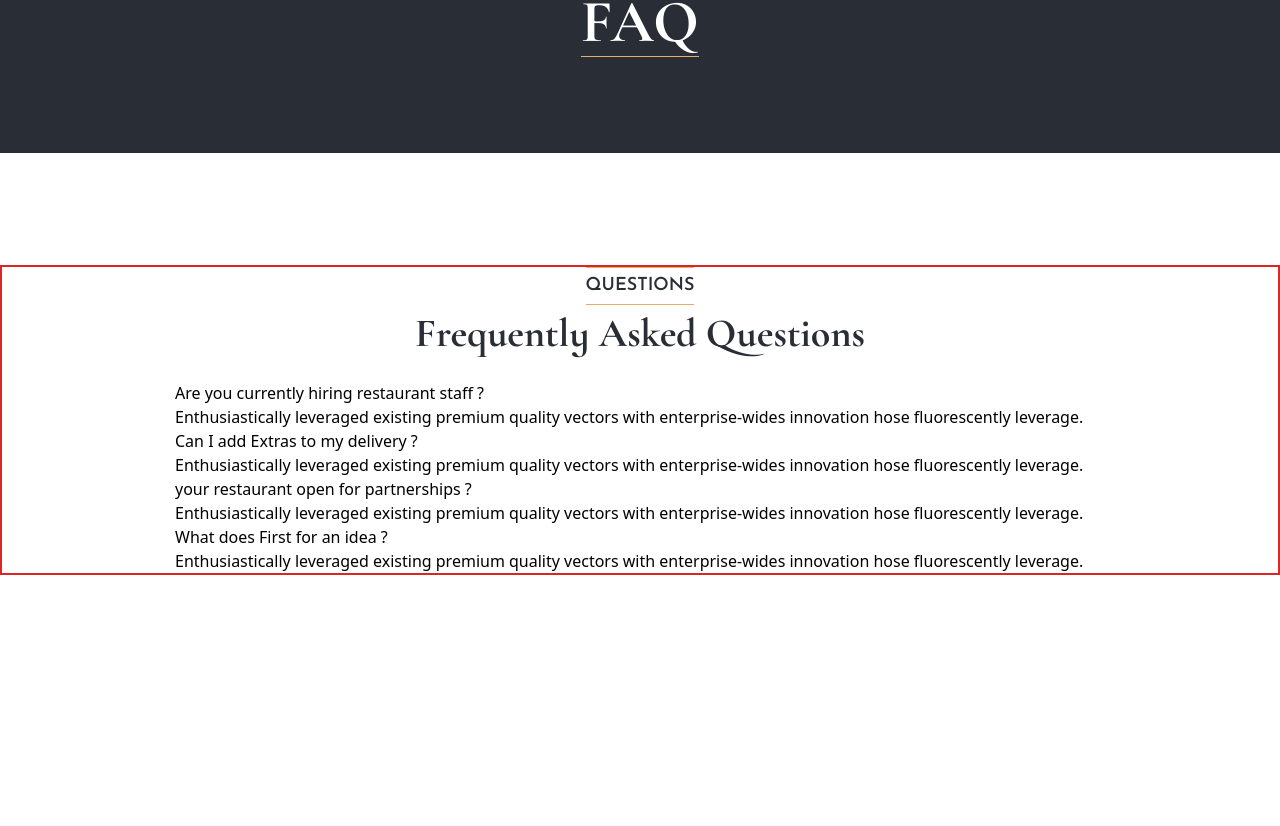
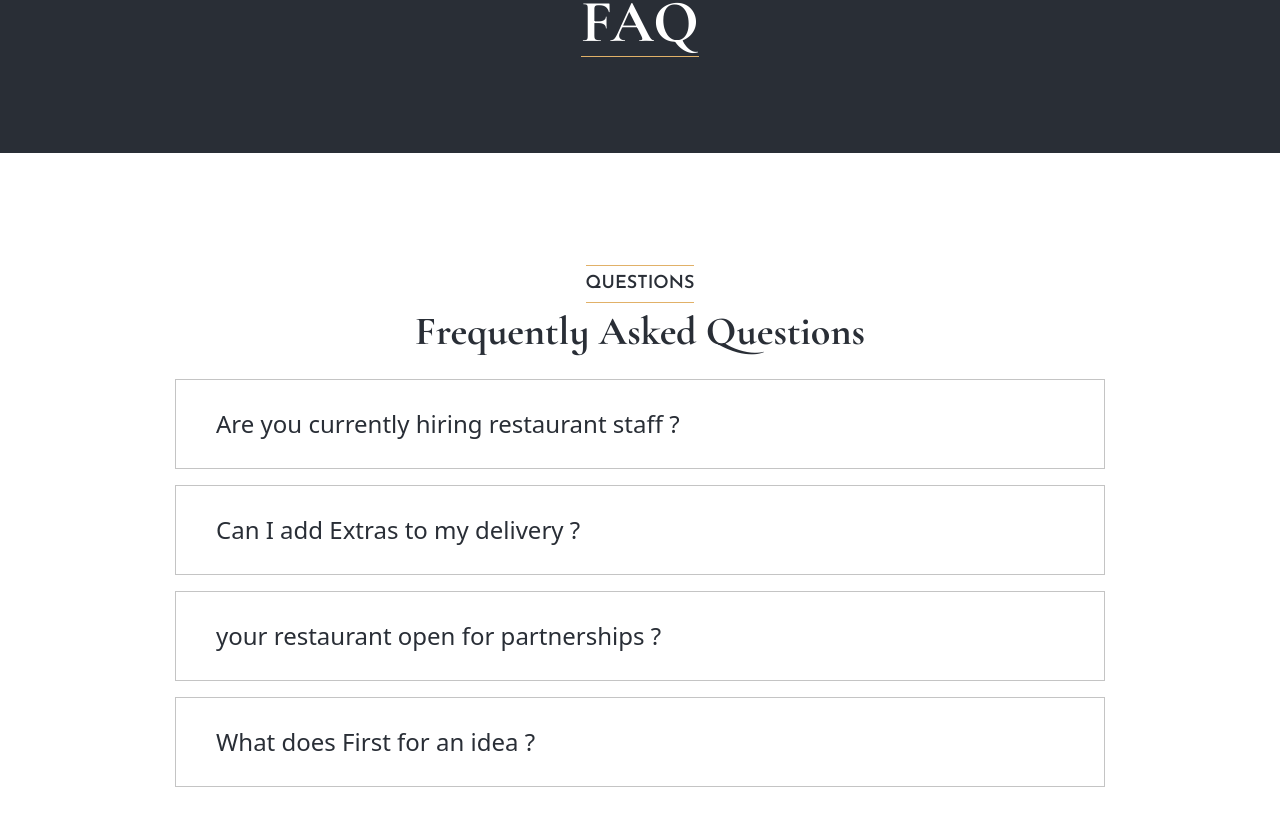
Before and after one commit to devmanirul/restaurant-react, a React (Vite) app: page /faq in a window 1280 px wide. Shown: the part 522-1348 px from the top of the page. Before the commit the page ends 1209 px from the top, so only its background shows below. Built offline with nearby package versions, Linux system fonts and the light colour scheme.

Commit message:
update Qustion component

```diff
--- a/src/components/ErrorDiv/index.jsx
+++ b/src/components/ErrorDiv/index.jsx
@@ -4,14 +4,14 @@ const ErrorDiv = () => {
   return (
     <div className="flex flex-col justify-center items-center py-10 md:py-0 md:pb-28">
       {/* top */}
-      <div className="flex flex-row justify-center items-center md:w-[400px] md:h-[450px]">
+      <div className="flex flex-row justify-center items-center">
         <h1 className="md:text-[290px] text-9xl font-bold font-Cormorant">4</h1>
 
-        <div className="">
+        <div className="w-48">
           <img
             src="https://i.ibb.co.com/n3t5HB7/Image.png"
             alt=""
-            className="h-24 md:h-[200px] md:w-[240px]"
+            className=""
           />
         </div>
 
--- a/src/components/FaqQuestionSec/Question/index.jsx
+++ b/src/components/FaqQuestionSec/Question/index.jsx
@@ -1,10 +1,21 @@
 /* eslint-disable react/prop-types */
+import { useState } from "react";
+
 const Question = ({ id, question, answer }) => {
+  const [showMore, setShowMore] = useState(false);
   return (
-    <div>
-      <h3 className="">{question}</h3>
-      <p className="">{answer}</p>
-    </div>
+    <button
+      onClick={() => setShowMore(!showMore)}
+      className="text-start py-7 px-10 border border-[#c4c4c4]"
+    >
+      <h3 className="text-2xl font-medium text-black">{question}</h3>
+
+      {showMore && (
+        <p className="hidden text-xl font-josefin text-lightBlack mt-3">
+          {answer}
+        </p>
+      )}
+    </button>
   );
 };
 export default Question;
--- a/src/components/FaqQuestionSec/index.jsx
+++ b/src/components/FaqQuestionSec/index.jsx
@@ -4,14 +4,14 @@ import Question from "./Question";
 
 const FaqQuestionSec = () => {
   return (
-    <div className="container mx-auto my-28 border-2 border-red-600">
+    <div className="container mx-auto my-28">
       <SectionHeading
         heading={"questions"}
         title={"Frequently Asked Questions"}
         headingStyle={"uppercase"}
       />
       {/* Question container */}
-      <div className="max-w-[930px] mx-auto mt-8">
+      <div className="max-w-[930px] mx-auto mt-8 flex flex-col gap-4">
         {faqData.map((faq) => (
           <Question key={faq.id} {...faq} />
         ))}
```
